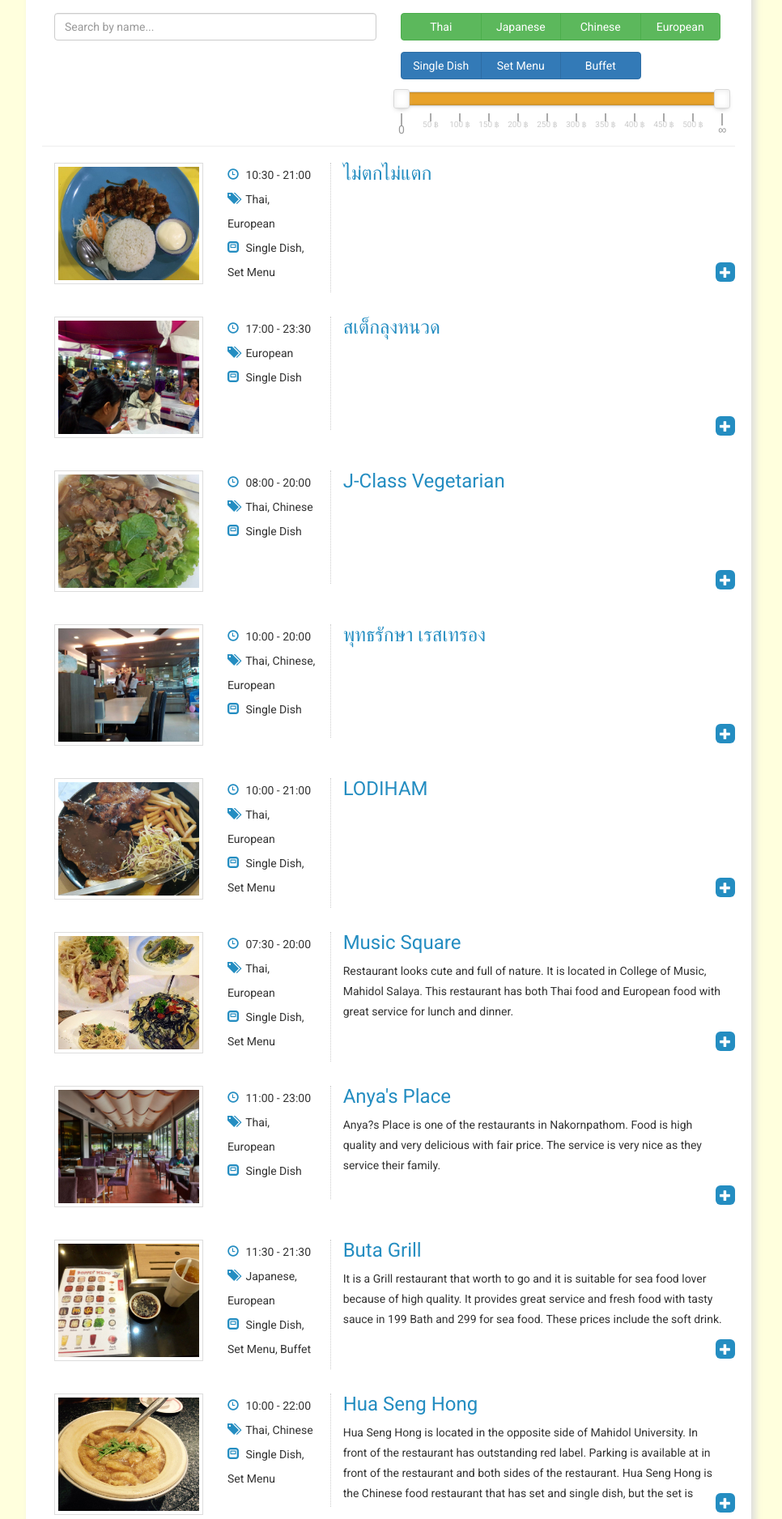
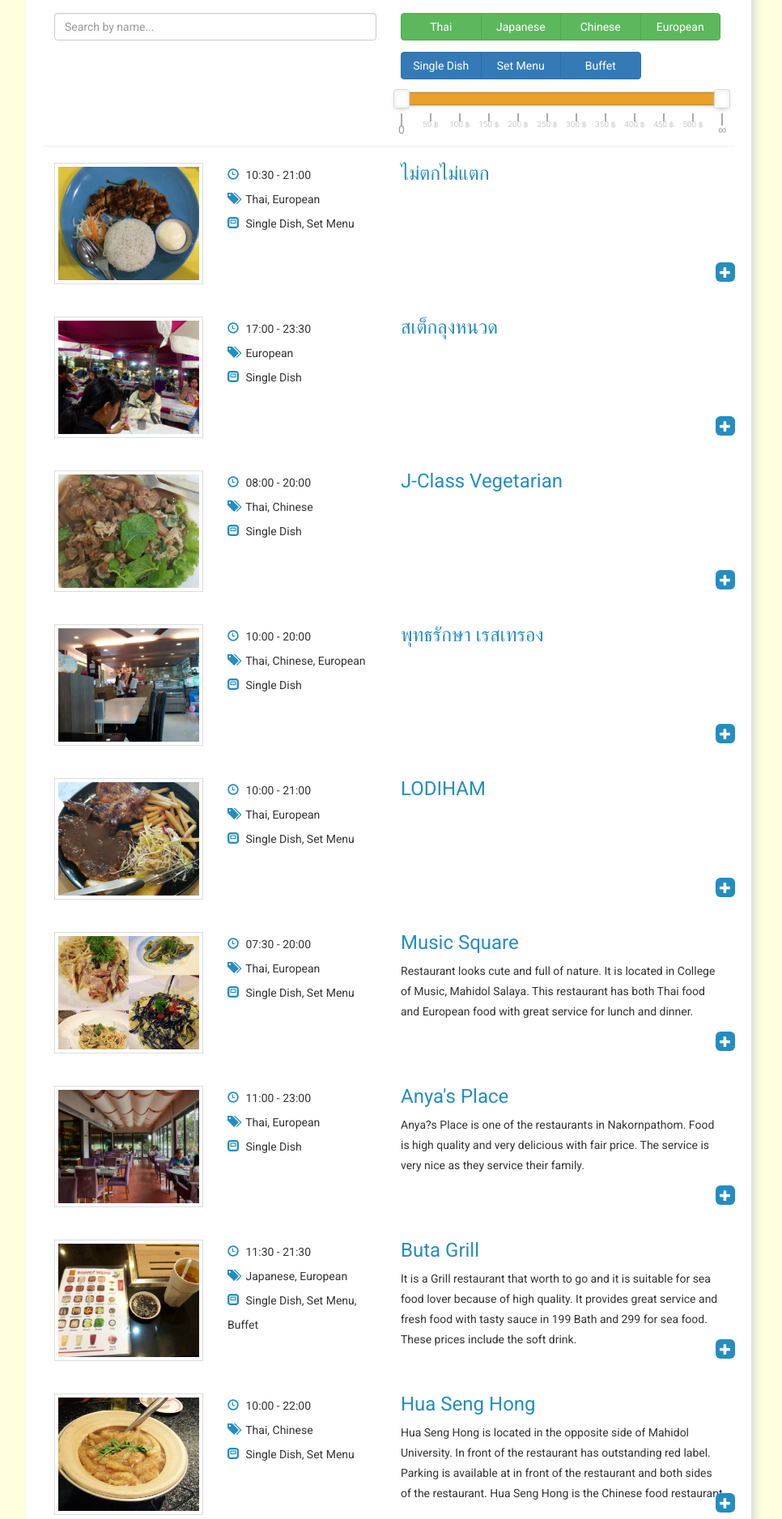
Before and after one commit to ErbaZZ/MUDining, a PHP site: page /restaurants.php in a window 1280 px wide. Shown: the part 144-2020 px from the top of the page at 81% size, without its empty margins (160-1126 px from the left). Run offline with PHP 8.4, Linux system fonts and the light colour scheme; data comes from the database, SQL or seed files in the repository.

Commit message:
Restaurants page bootstrapping.

```diff
--- a/assets/css/restaurants.css
+++ b/assets/css/restaurants.css
@@ -6,7 +6,8 @@ p {
     word-wrap: break-word;
     overflow: hidden;
     text-overflow: ellipsis;
-    height: 100px;
+    min-height: 0px;
+    max-height: 100px;
     line-height: 25px;
 }
 
--- a/js/slider.js
+++ b/js/slider.js
@@ -17,6 +17,9 @@ noUiSlider.create(range, {
 });
 
 $(function() {
+    // range.noUiSlider.on('end', function() {
+    //
+    // });
     $('.noUi-value-large').filter(function() {
         return $(this).text() == '550';
     }).html('&infin;');
--- a/js/triggers.js
+++ b/js/triggers.js
@@ -43,9 +43,9 @@ $(function() {
         useSearchTable($(this).serialize() != '');
     });
 
-    $('#slider').on('update', function() {
+    $('body').on('keyup', '#slider', function(e) {
+        document.write("fooooooo");
         search();
-        $(this).fade(100);
     });
 
     $('body').on('keyup', 'input#searchbox', function(e) {
--- a/restaurants.php
+++ b/restaurants.php
@@ -55,7 +55,7 @@
         </div>
       </div>
     </section>
-    <section class="col-xs-12 col-sm-6 col-md-12 populated">
+    <section class="col-xs-12 col-sm-12 col-md-12 populated">
       <?php
         include_once("dbconnect.php");
         $con->query("CREATE TABLE IF NOT EXISTS restaurant (
@@ -73,7 +73,7 @@
         include 'restaurants/top_search.php'
       ?>
 	   </section>
-     <section class="col-xs-12 col-sm-6 col-md-12">
+     <section class="col-xs-12 col-sm-12 col-md-12">
        <div class="tablesearch">
        </div>
  	   </section>
--- a/restaurants/tolist.php
+++ b/restaurants/tolist.php
@@ -10,7 +10,7 @@
         $url = "view-restaurant.php?id=" . $result['RestaurantID'];
         echo '<a style="width:100%;" href="'.$url.'" title="'.$name .'" class="thumbnail"><img id="restaurant-img" src="' .imgurl($result['RestaurantID']).'" /></a>';
       echo '</div>';
-      echo '<div class="col-xs-12 col-sm-12 col-md-2">';
+      echo '<div class="col-xs-6 col-lg-3 col-sm-6 col-md-3">';
         echo '<ul class="meta-search">';
           $opentime = totime($result['OpenTime']);
           $closetime = totime($result['CloseTime']);
@@ -40,7 +40,7 @@
           echo '<li><i class="glyphicon glyphicon-modal-window"></i> <span>' . $dishtypes . '</span></li>';
         echo '</ul>';
       echo '</div>';
-      echo '<div class="col-xs-12 col-sm-12 col-md-7 excerpet">';
+      echo '<div class="col-xs-6 col-sm-6 col-md-6 excerpet">';
         echo '<h3><a href="'.$url.'" title="">'.$name.'</a></h3>';
         echo '<p>'.$result['Description'].'</p>';
         $reviewURL = "review-editor.php?id=" . $result['RestaurantID'];
```
